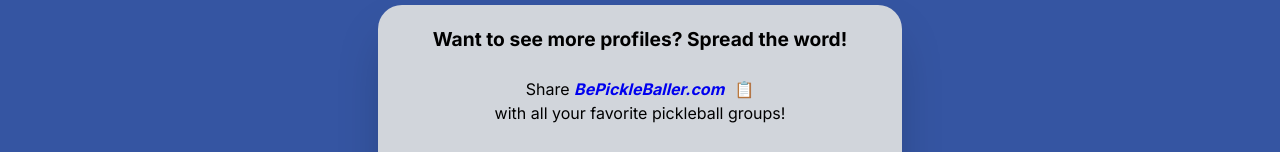
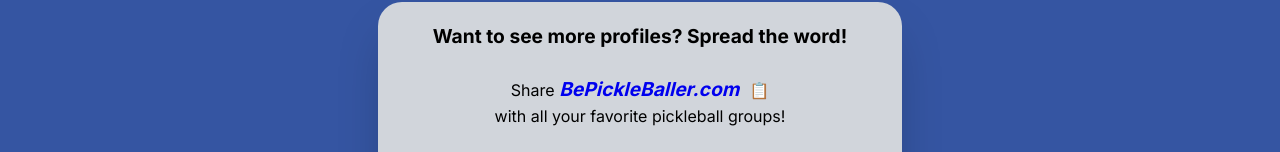
Before and after one commit to btejes/bepickleballer-matchmaking, a Next.js app: page /matchmaking/local-play in a window 1280 px wide. Shown: the part 361-513 px from the top of the page. Built offline with nearby package versions, Linux system fonts and the light colour scheme; no server answers.

Commit message:
make link text big

```diff
--- a/app/local-play/page.jsx
+++ b/app/local-play/page.jsx
@@ -124,7 +124,7 @@ const LocalPlay = () => {
                     <strong><big>Want to see more profiles? Spread the word!</big></strong>
                     <br />
                     <br />
-                    Share <a href="https://bepickleballer.com" target="_blank" rel="noopener noreferrer" style={{ color: '#0000EE', fontStyle: 'italic' }}><strong>BePickleBaller.com</strong></a>
+                    Share <a href="https://bepickleballer.com" target="_blank" rel="noopener noreferrer" style={{ color: '#0000EE', fontStyle: 'italic' }}><strong><big>BePickleBaller.com</big></strong></a>
                     <button onClick={copyToClipboard} style={{ marginLeft: '10px', cursor: 'pointer', color: '#0000EE' }}>
                       📋
                     </button>
```
